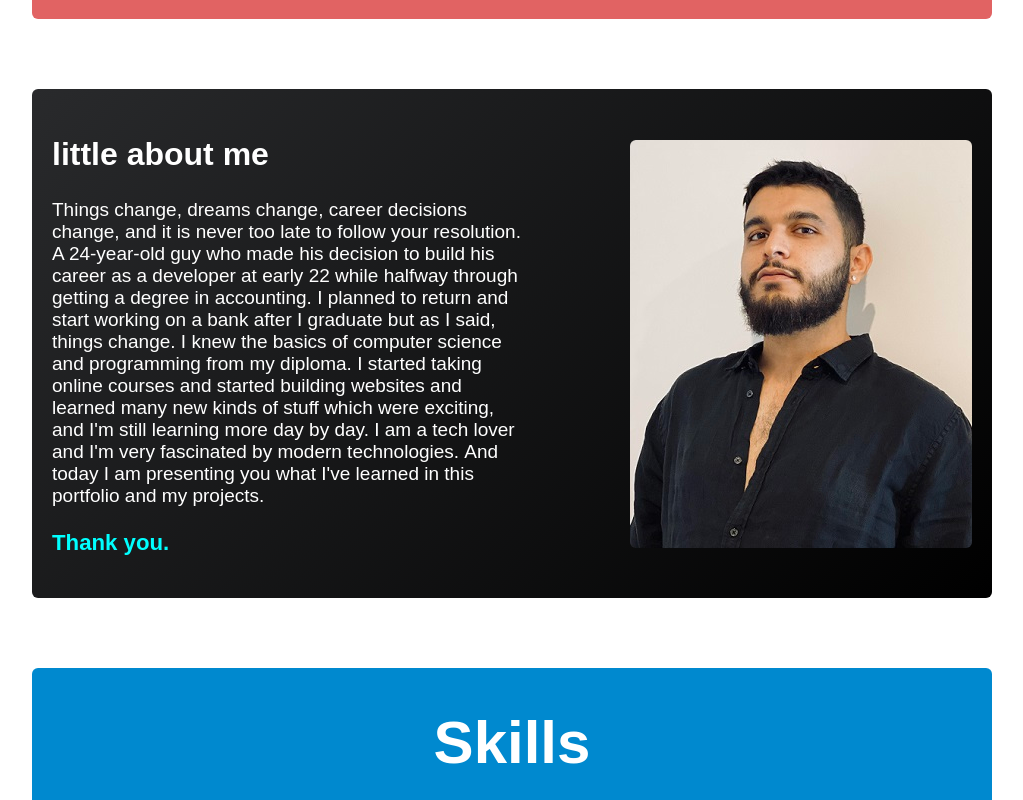
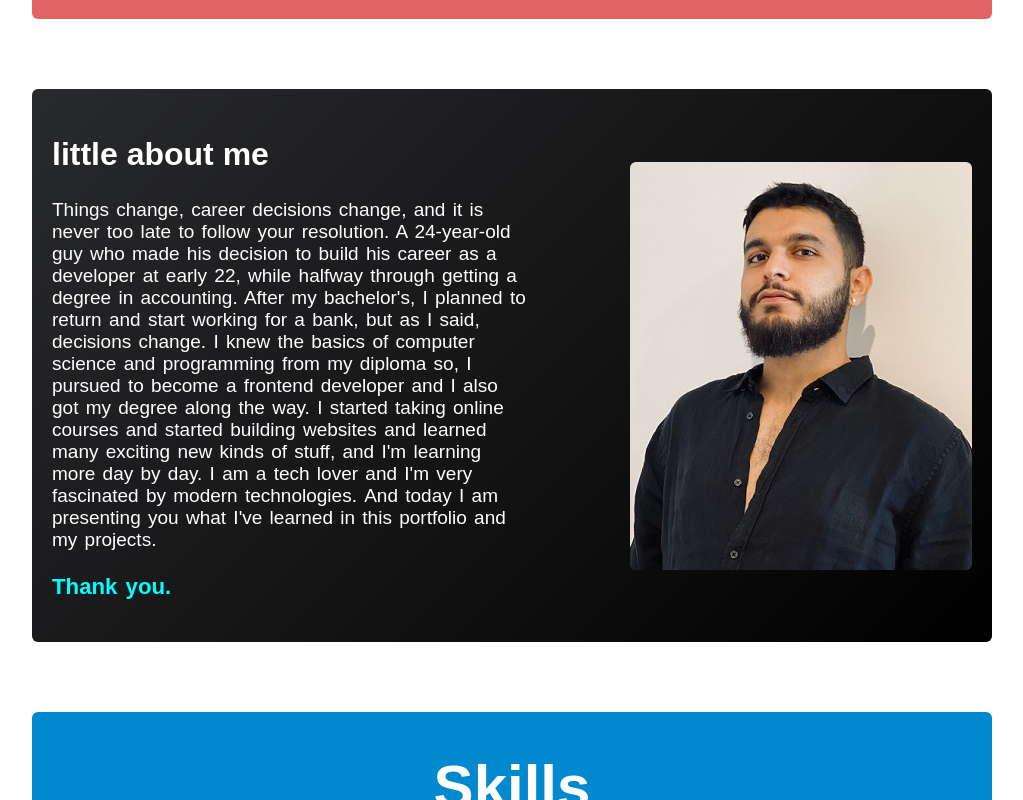
Before and after one commit to bhubhik/portfolio, a Next.js app: page / in a window 1280 px wide. Shown: the part 519-1319 px from the top of the page, without its empty margins (128-1151 px from the left). Built offline with nearby package versions, Linux system fonts and the light colour scheme; a web font is replaced by a local one.

Commit message:
About me edit

```diff
--- a/src/components/AboutMe.js
+++ b/src/components/AboutMe.js
@@ -6,14 +6,15 @@ const AboutMe = () => {
       <section>
         <h1>little about me</h1>
         <p>
-          Things change, dreams change, career decisions change, and it is never
-          too late to follow your resolution. A 24-year-old guy who made his
-          decision to build his career as a developer at early 22 while halfway
-          through getting a degree in accounting. I planned to return and start
-          working on a bank after I graduate but as I said, things change. I
-          knew the basics of computer science and programming from my diploma. I
-          started taking online courses and started building websites and
-          learned many new kinds of stuff which were exciting, and I{`'`}m still
+          Things change, career decisions change, and it is never too late to
+          follow your resolution. A 24-year-old guy who made his decision to
+          build his career as a developer at early 22, while halfway through
+          getting a degree in accounting. After my bachelor{`'`}s, I planned to
+          return and start working for a bank, but as I said, decisions change.
+          I knew the basics of computer science and programming from my diploma
+          so, I pursued to become a frontend developer and I also got my degree
+          along the way. I started taking online courses and started building
+          websites and learned many exciting new kinds of stuff, and I{`'`}m{' '}
           learning more day by day. I am a tech lover and I{`'`}m very
           fascinated by modern technologies. And today I am presenting you what
           I{`'`}ve learned in this portfolio and my projects.{' '}
--- a/src/components/Aboutme.module.css
+++ b/src/components/Aboutme.module.css
@@ -31,6 +31,7 @@
 }
 .card section p {
   font-size: 19px;
+  word-spacing: 2px;
 }
 .card h3 {
   color: cyan;
--- a/src/components/Header.js
+++ b/src/components/Header.js
@@ -1,12 +1,10 @@
 import Image from 'next/image';
 import Link from 'next/link';
 import classes from './Header.module.css';
-import Head from 'next/head';
 
 const Header = () => {
   return (
     <header className={classes.header}>
-      <Head></Head>
       <div className={classes.logo}>
         <Image src='/logo.png' alt='Logo' height='200px' width='200px' />
       </div>
--- a/src/components/Header.module.css
+++ b/src/components/Header.module.css
@@ -33,8 +33,7 @@
 }
 
 .header a:hover,
-.header a:active,
-.header a.active {
+.header a:active {
   color: #cf0000;
   background-color: rgba(244, 230, 230, 0.46);
 }
```
